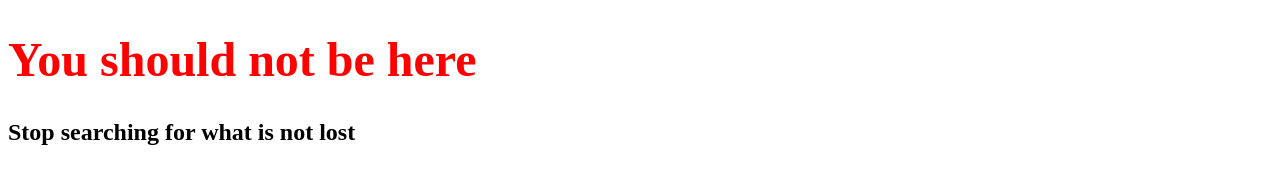
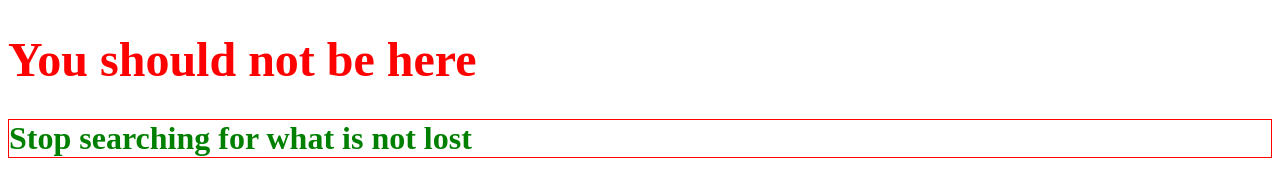
Before and after one commit to lordakinmo/SshRemote, a plain HTML site: page index.html in a window 1280 px wide. Drawn offline with Linux system fonts and the light colour scheme.

Commit message:
updated styles 3

```diff
--- a/index.html
+++ b/index.html
@@ -10,11 +10,9 @@
             font-size: 3em;
         }
         h2 {
-<<<<<<< HEAD
-=======
         color: green;
->>>>>>> 7f41ce9baba529d25e04f71ac0350845763f39ed
-            font-size: 2em;
+         font-size: 2em;
+            border: 1px solid red;
         }
     </style>
     <title>SSH repo</title>
```
